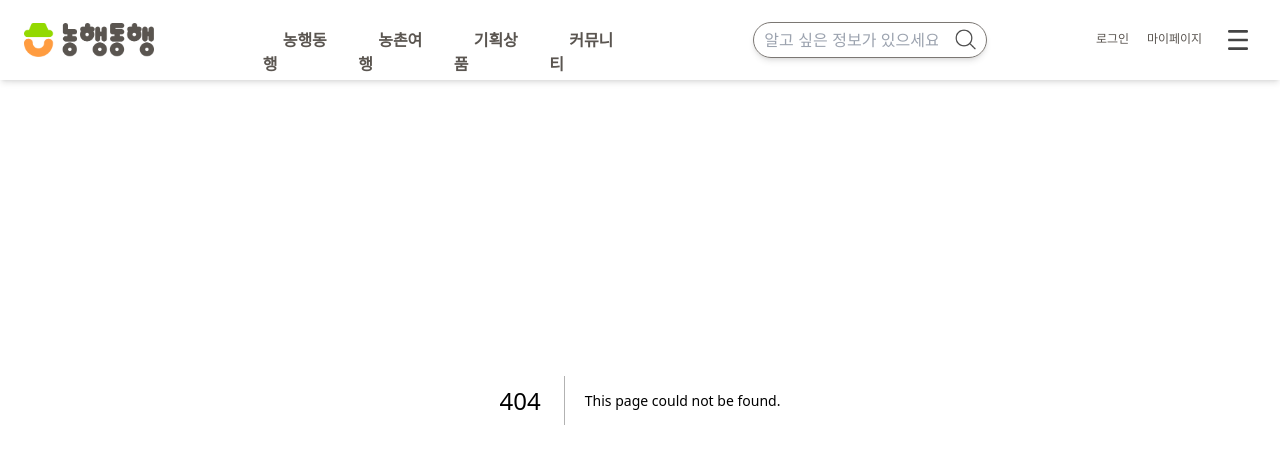
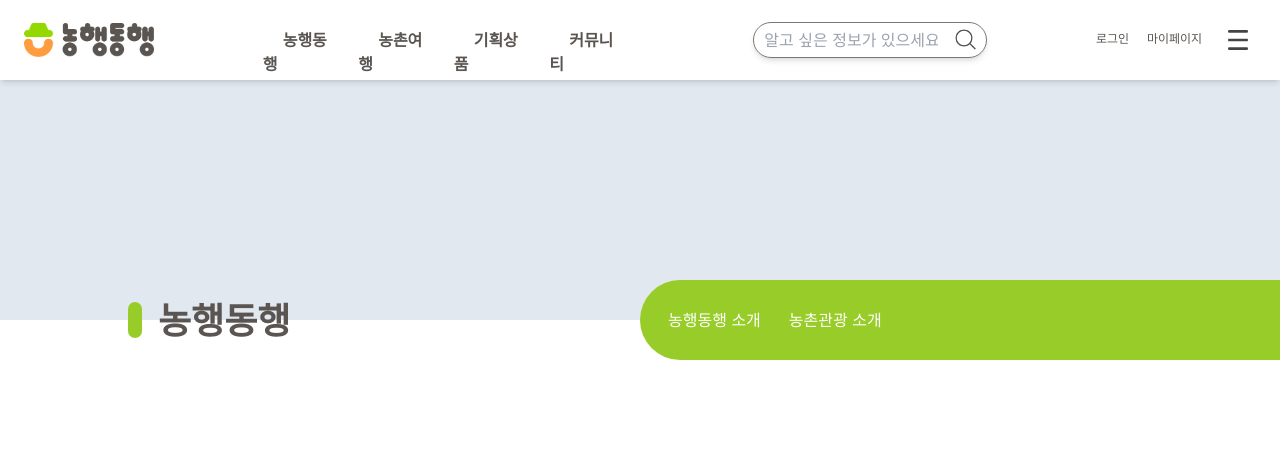
Before and after one commit to NonghaengDonghaeng/Nonghaeng_FE, a Next.js app: page /pages/introduce in a window 1280 px wide. Before the commit this address had no page. Shown: the top 464 px of the page. Built offline with nearby package versions, Linux system fonts and the light colour scheme.

Commit message:
feat/nav:완성

```diff
--- a/src/app/globals.css
+++ b/src/app/globals.css
@@ -26,6 +26,7 @@
 }
 
 #nav {
+  @apply h-[240px] mt-[80px] bg-slate-200;
 }
 
 #main {
--- /dev/null
+++ b/src/app/pages/introduce/page.tsx
@@ -0,0 +1,11 @@
+import Nav from "@/components/layout/nav/nav";
+import { introduceHref } from "@/storage/href";
+
+export default function page() {
+  return (
+    <>
+      <Nav href={introduceHref} />
+      <main id="main"></main>
+    </>
+  );
+}
--- /dev/null
+++ b/src/app/pages/search/page.tsx
@@ -0,0 +1,10 @@
+import styles from "./.module.css";
+
+export default function page() {
+  return (
+    <main id="main">
+      <section className={styles.section1}></section>
+      <section></section>
+    </main>
+  );
+}
--- a/src/components/layout/nav/nav.tsx
+++ b/src/components/layout/nav/nav.tsx
@@ -1,9 +1,29 @@
+import Link from "next/link";
 import styles from "./.module.css";
 
-export default function Nav() {
+type hrefType = {
+  href: {
+    mainMenu: { href: string; title: string };
+    subMenu: { href: string; title: string }[];
+  };
+};
+
+export default function Nav({ href }: hrefType) {
+  const subMenuList = href.subMenu.map((item, index) => (
+    <li key={index}>
+      <Link href={item.href}>{item.title}</Link>
+    </li>
+  ));
+
   return (
     <nav id="nav">
-      <div className={styles.nav_inner}></div>
+      <div className={styles.nav_inner}>
+        <Link href={href.mainMenu.href}>
+          <div></div>
+          {href.mainMenu.title}
+        </Link>
+        <ul>{subMenuList}</ul>
+      </div>
     </nav>
   );
 }
--- a/src/storage/href.tsx
+++ b/src/storage/href.tsx
@@ -33,6 +33,15 @@
   },
 ];
 
+// nav href
+export const introduceHref = {
+  mainMenu: { href: "/pages/introduce", title: "농행동행" },
+  subMenu: [
+    { href: "/pages/introduce/nonghang", title: "농행동행 소개" },
+    { href: "/pages/introduce/tour", title: "농촌관광 소개" },
+  ],
+};
+
 // footer href
 export const footerHref = [
   { href: "/", title: "소개" },
--- /dev/null
+++ b/src/types/eventtype.tsx
@@ -0,0 +1,3 @@
+export type formType = React.ChangeEvent<HTMLFormElement>;
+
+export type inputType = React.ChangeEvent<HTMLInputElement>;
--- a/tailwind.config.ts
+++ b/tailwind.config.ts
@@ -13,7 +13,12 @@
         "gradient-conic":
           "conic-gradient(from 180deg at 50% 50%, var(--tw-gradient-stops))",
       },
-      colors: { stone: "#5a5550", orange: "#ff7a00", yellow: "#FFC83B" },
+      colors: {
+        stone: "#5a5550",
+        orange: "#ff7a00",
+        yellow: "#FFC83B",
+        green: "#98cc28",
+      },
     },
   },
   plugins: [],
```
Also changed, not shown: src/components/common/schead/schead.tsx (+21 -3 lines), src/app/pages/introduce/.module.css (added), src/app/pages/search/.module.css (added), src/components/layout/nav/.module.css.
